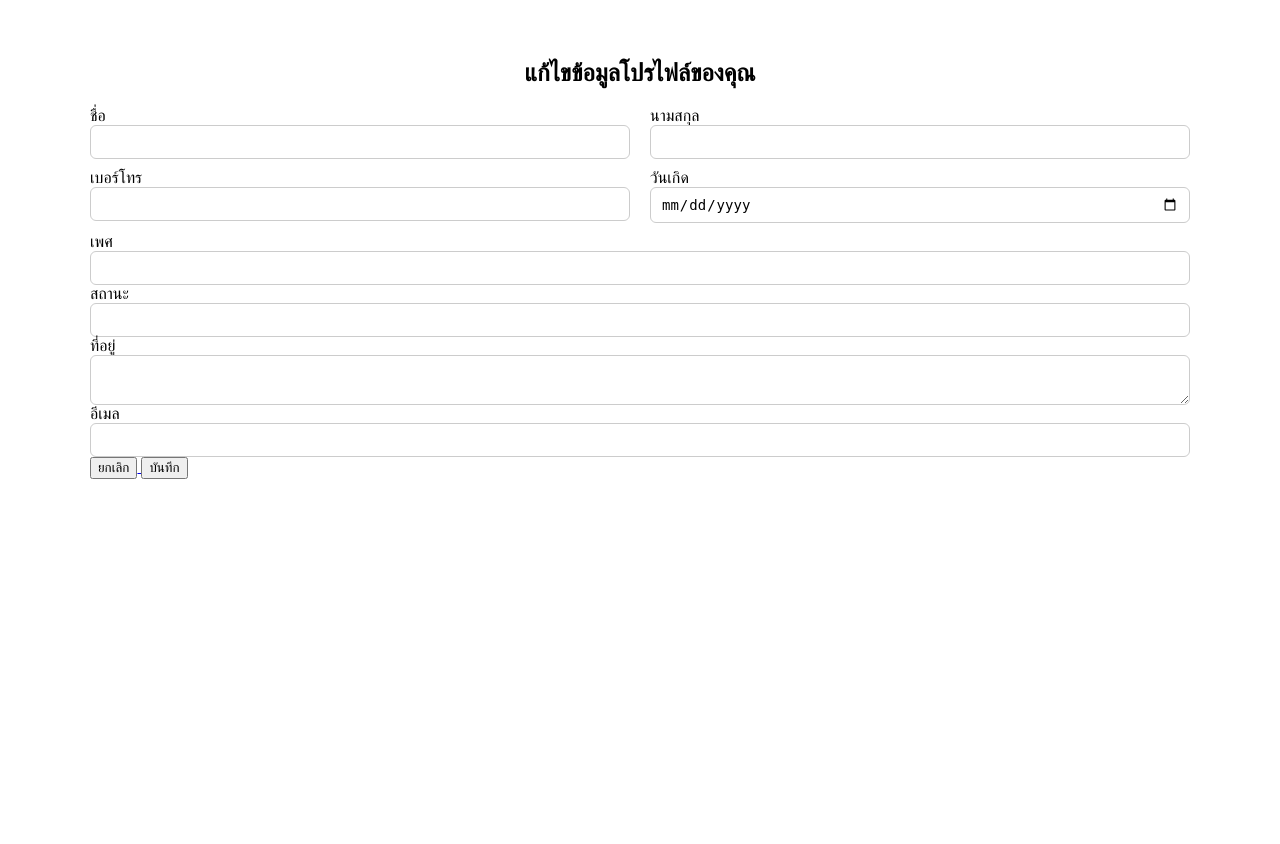
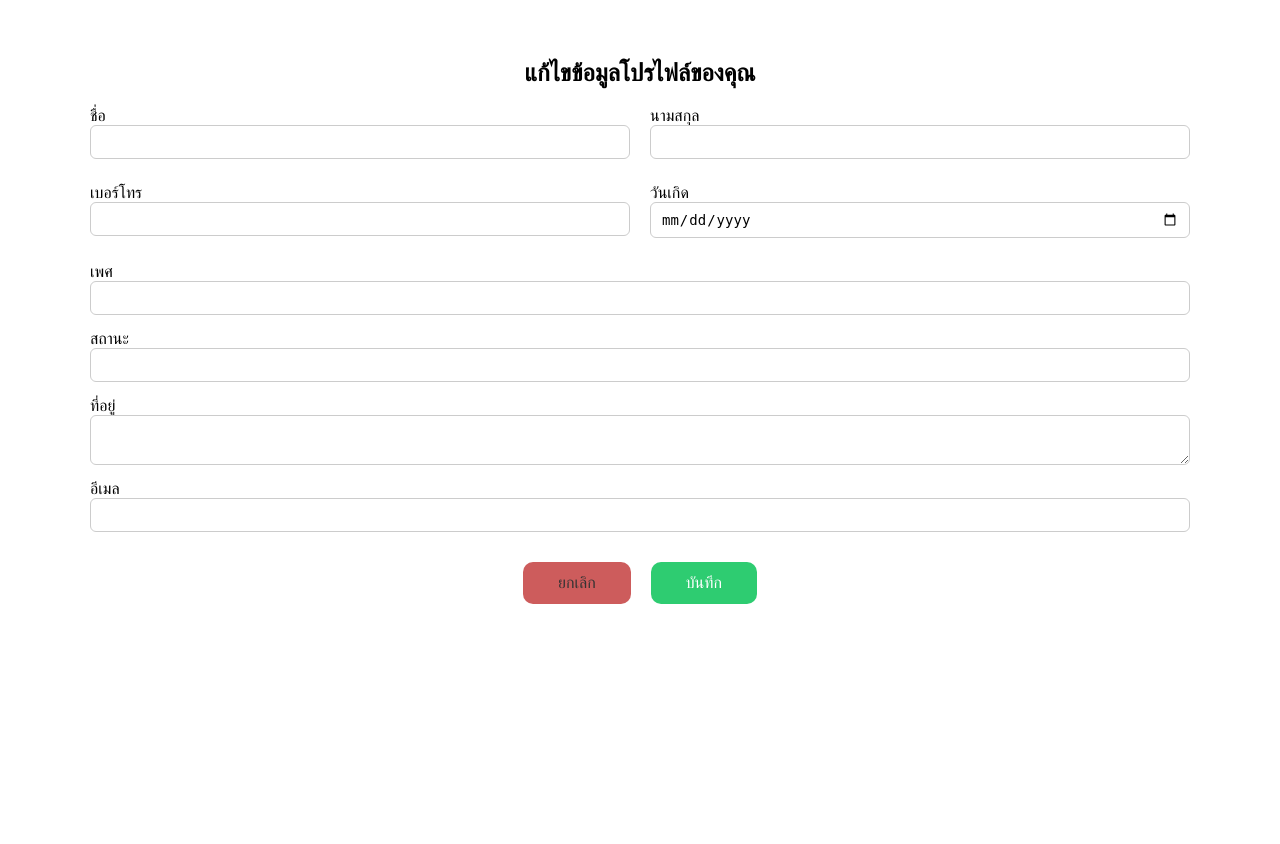
Before and after one commit to NT7255/Smile_Market_Project, a PHP site: page /edit.php in a window 1280 px wide. Shown: the top 844 px of the page. Run offline with PHP 8.4, Linux system fonts and the light colour scheme; the visitor is signed in with stand-in values (Sample User, id 1); data that the repository does not hold is empty.

Commit message:
Add files via upload

```diff
--- a/edit.css
+++ b/edit.css
@@ -92,17 +92,40 @@
 
 /* ปุ่มบันทึก */
 .btn-save {
-    background-color: #6c63ff;
-    color: #fff;
+    padding:12px 35px;
+    background:#2ecc71;
+    color:white;
+    border:none;
+    border-radius:10px;
+    font-size:16px;
+    cursor:pointer;
+    transition:0.3s;
 }
 .btn-save:hover {
-    background-color: #554ee0;
+    background-color: #2c5f34;
 }
 /* ปุ่มยกเลิก */
 .btn-cancel {
-    background-color: #e0e0e0;
-    color: #333;
+    display:inline-block;
+    padding:12px 35px;
+    background:#cd5c5c;
+    color:#333;
+    border-radius:10px;
+    text-decoration:none;
+    font-size:16px;
+    transition:0.3s;
 }
 .btn-cancel:hover {
-    background-color: #cfcfcf;
+    background-color: #ff0000;
 }
+.form-group{
+    margin-bottom:15px;
+}
+.success-msg{
+    text-align:center;
+    background:#e8f5e9;
+    color:#2e7d32;
+    padding:12px;
+    border-radius:8px;
+    margin-bottom:20px;
+}
--- a/edit.php
+++ b/edit.php
@@ -38,7 +38,13 @@ if ($_SERVER["REQUEST_METHOD"] == "POST") {
     ");
 
     $_SESSION['email'] = $new_email;
-    $message = "อัปเดตข้อมูลสำเร็จ";
+    $message = "อัปเดตข้อมูลสำเร็จ กำลังกลับหน้าแรก...";
+
+echo "<script>
+setTimeout(function(){
+    window.location.href='homepage.php';
+},2000);
+</script>";
 
     // โหลดข้อมูลใหม่
     $result = mysqli_query($conn, "SELECT * FROM users WHERE email='$new_email'");
@@ -51,8 +57,8 @@ if ($_SERVER["REQUEST_METHOD"] == "POST") {
 <head>
     <meta charset="UTF-8">
     <title>Edit Profile</title>
+    <link rel="stylesheet" href="main.css">
     <link rel="stylesheet" href="edit.css">
-    <link rel="stylesheet" href="main.css">
 </head>
 <body>
 
@@ -60,7 +66,7 @@ if ($_SERVER["REQUEST_METHOD"] == "POST") {
     <h2 class="profile-title">แก้ไขข้อมูลโปรไฟล์ของคุณ</h2>
 
     <?php if($message != "") { ?>
-        <p style="color:green; text-align:center;"><?php echo $message; ?></p>
+       <p class="success-msg"><?php echo $message; ?></p>
     <?php } ?>
 
     <form method="POST" class="profile-form">
@@ -109,12 +115,13 @@ if ($_SERVER["REQUEST_METHOD"] == "POST") {
             <input type="email" name="email" value="<?php echo $user['email']; ?>">
         </div>
 
-        <div class="action-buttons">
-            <a href="index.php">
-                <button type="button">ยกเลิก</button>
-            </a>
-            <button type="submit">บันทึก</button>
-        </div>
+        <div class="form-actions">
+
+    <a href="homepage.php" class="btn-cancel">ยกเลิก</a>
+
+    <button type="submit" class="btn-save">บันทึก</button>
+
+     </div>
 
     </form>
 </main>
--- a/repassword.css
+++ b/repassword.css
@@ -76,7 +76,7 @@
 }
 /*ปุ่ม ยกเลิก*/
 .cancel-btn {
-    background: #ff4d4f;
+    background: #cd5c5c;
     color: #fff;
     border: none;
     padding: 10px 24px;
```
